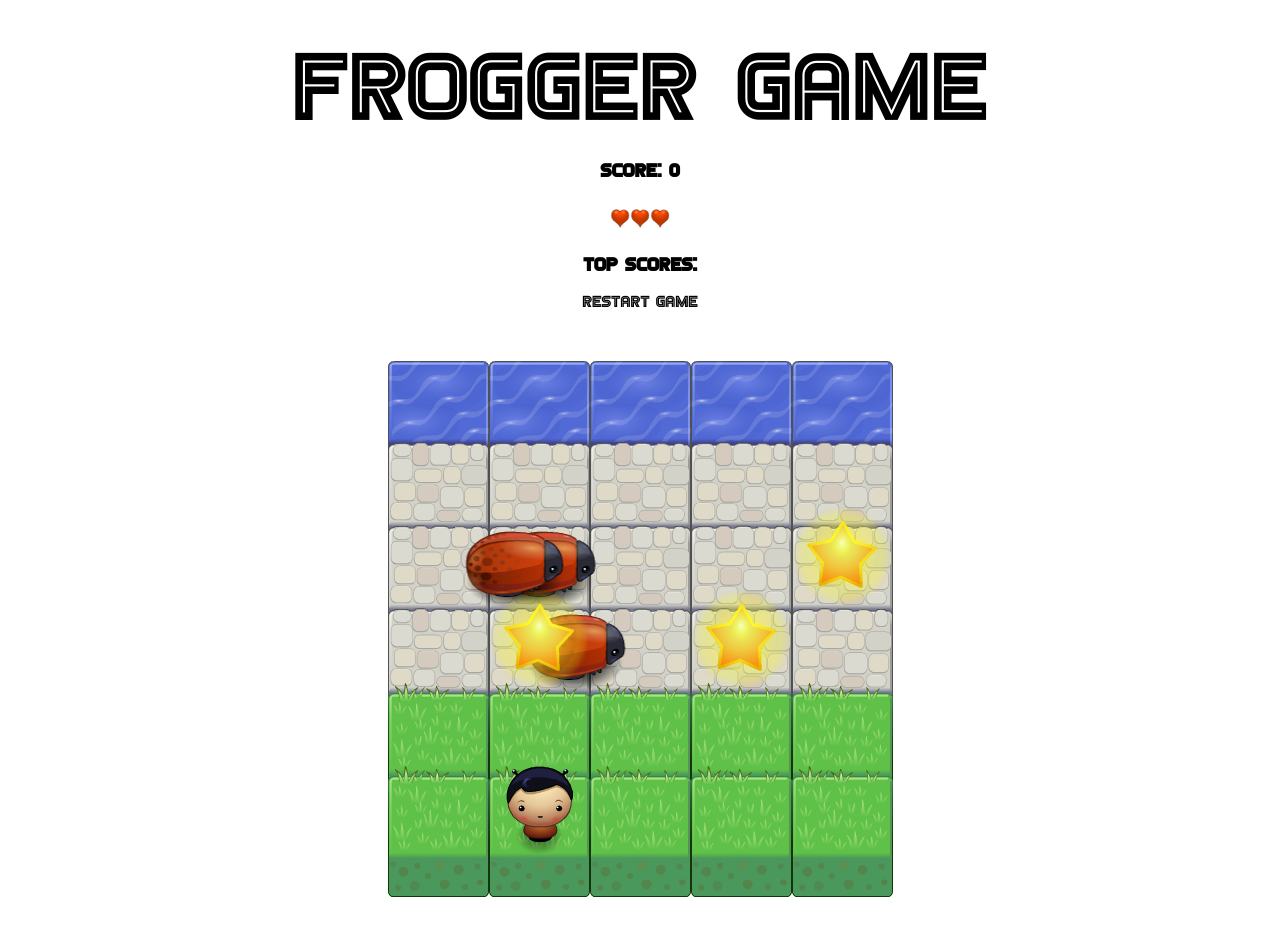
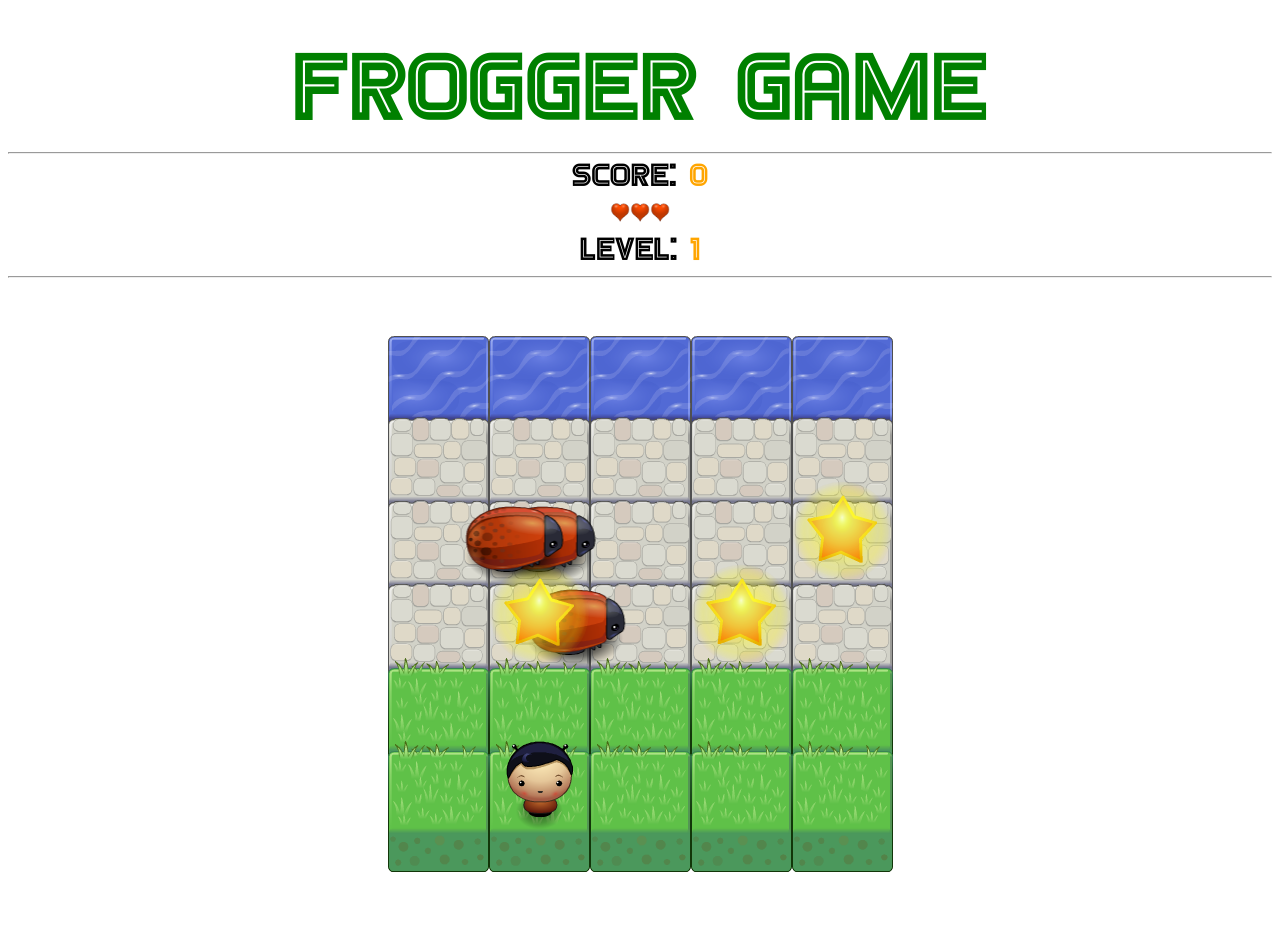
Before and after one commit to volcain-io/fewd-arcade-game, a website: page index.html in a window 1280 px wide. Both pictures are taken after a click on the picture 367 px from the left and 423 px from the top of the page. After the commit the page ends 904 px from the top, so only its background shows below. Drawn offline with Linux system fonts and the light colour scheme.

Commit message:
Restructure some elements.

```diff
--- a/index.html
+++ b/index.html
@@ -10,25 +10,42 @@
 
 <body>
     <header>
-        <h1>Frogger Game</h1>
+        <h1 class="green">Frogger Game</h1>
     </header>
-
+    <hr />
     <main>
         <div id="players">
-            <h2>Choose Player</h2>
+            <h2 class="orange">Choose Player</h2>
             <img src="images/char-boy.png" alt="Boy" class="characters">
             <img src="images/char-cat-girl.png" alt="Cat Girl" class="characters">
             <img src="images/char-horn-girl.png" alt="Horn Girl" class="characters">
             <img src="images/char-pink-girl.png" alt="Pink Girl" class="characters">
             <img src="images/char-princess-girl.png" alt="Princess Girl" class="characters">
+            <div class="font-verdana" id="navigation">
+                <h3>Game Play</h3>
+                <p>&uarr;(k)</p>
+                <p>&larr;(h) &darr;(j) &rarr;(l)</p>
+            </div>
         </div>
-        <div id="score">
-            <h3 id="scoreTitle">Score: <span id="points">0</span></h3>
-            <div id="lives"></div>
-            <h3 id="topScoresTitle">Top Scores:</h3>
-            <div id="topPoints"></div>
-            <div id="restartGame" onclick="Helper.restartGame()">Restart Game</div>
+        <div class="text-big flex remove" id="score">
+            <div>
+                Score: <span class="orange" id="points">0</span>
+            </div>
+            <div id="lives">
+                <img src="images/Heart.png" alt="Princess Girl" width="24">
+                <img src="images/Heart.png" alt="Princess Girl" width="24">
+                <img src="images/Heart.png" alt="Princess Girl" width="24">
+            </div>
+            <div>
+                Level: <span class="orange" id="level">1</span>
+            </div>
         </div>
+        <hr />
+        <div class="text-big remove" id="topScores">
+            <p class="red text-bigger" id="topScoresTitle">Top Scores</p>
+            <div class="orange" id="topPoints"></div>
+        </div>
+        <div class="blink text-huge remove" id="restartGame" onclick="Helper.restartGame()">Insert Coin</div>
     </main>
 
     <script src="js/effects.js"></script>
```
